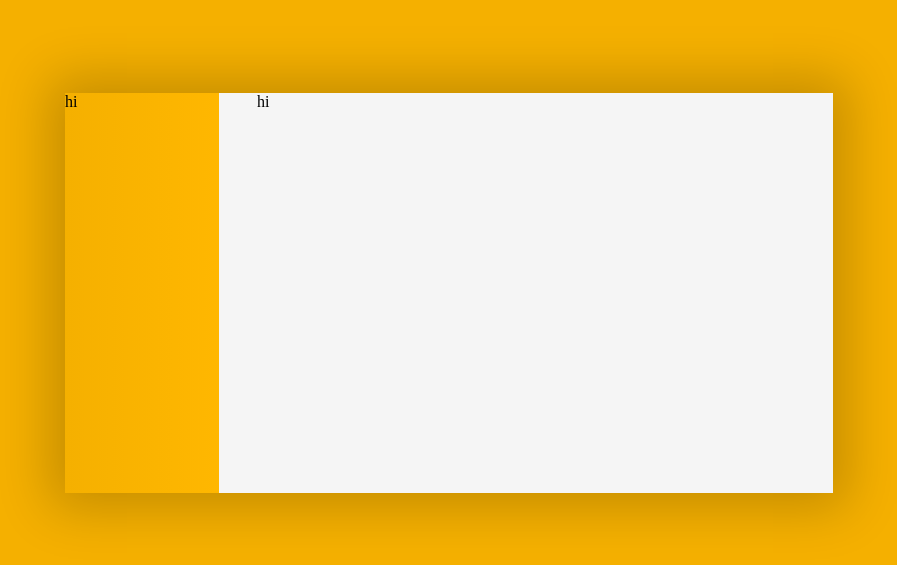
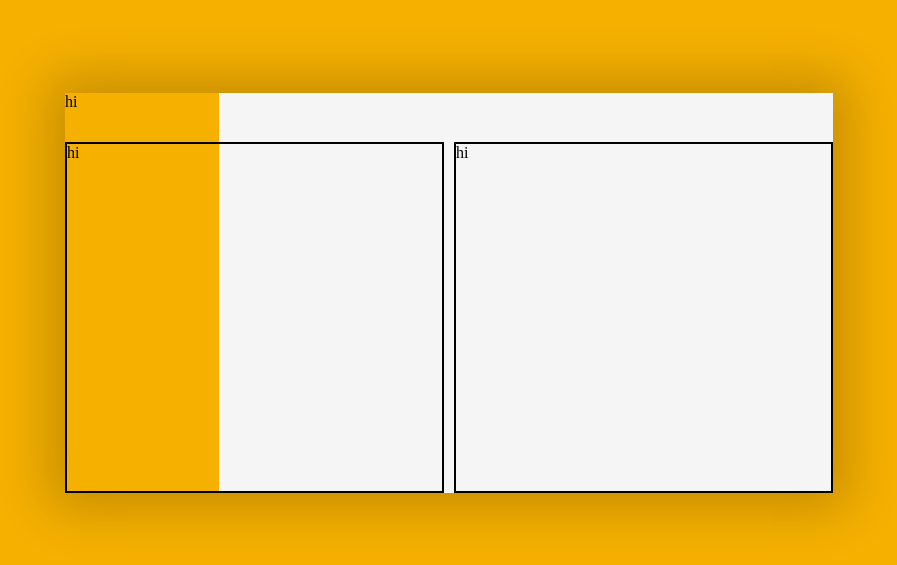
Before and after one commit to TERADA-DANTE/LPs, a React (Create React App) app in the folder mandarine/: page / in a window 1280 px wide. Shown: the part 107-672 px from the top of the page, without its empty margins (191-1088 px from the left). Built offline with nearby package versions, Linux system fonts and the light colour scheme.

Commit message:
Define container grid

```diff
--- a/mandarine/src/components/container/Album.js
+++ b/mandarine/src/components/container/Album.js
@@ -1,4 +1,4 @@
-
+import '../../styles/Album.css'
 function Album() {
     return (
         <div className={'Album'}>
--- a/mandarine/src/components/container/Container.js
+++ b/mandarine/src/components/container/Container.js
@@ -1,9 +1,11 @@
 import '../../styles/Container.css'
+import Header from './Header'
 import Album from './Album'
 import Description from './Description'
 function Container() {
     return (
         <div className={'Container'}>
+            <Header />
             <Album />
             <Description />
         </div>
--- a/mandarine/src/components/container/Description.js
+++ b/mandarine/src/components/container/Description.js
@@ -1,4 +1,4 @@
-//import '../../styles/ContainerR.css'
+import '../../styles/Description.css'
 
 function Description() {
     return (
--- /dev/null
+++ b/mandarine/src/components/container/Header.js
@@ -0,0 +1,11 @@
+import '../../styles/Header.css'
+
+function Header() {
+    return (
+        <div className={'Header'}>
+            hi
+        </div>
+    )
+}
+
+export default Header
--- /dev/null
+++ b/mandarine/src/styles/Album.css
@@ -0,0 +1,4 @@
+.Album{
+    border: 2px solid black;
+    grid-area: Album;
+}
--- a/mandarine/src/styles/Container.css
+++ b/mandarine/src/styles/Container.css
@@ -1,14 +1,18 @@
 
 .Container{
     display: grid;
-    grid-template-columns: 1fr 3fr;
+    grid-template-rows: 1fr 9fr;
+    grid-template-columns: repeat(2, 1fr);
+    grid-template-areas:
+    "Header Header"
+    "Album Description";
+    gap: 10px;
     width: 768px;
     height: 400px;
-    background: linear-gradient(90deg, rgba(245,176,0,1) 0%, rgba(255,183,0,1) 20%, rgba(245,245,245,1) 20%);
+    background: linear-gradient(90deg, #f5b000 0%, #f5b000 20%, rgba(245,245,245,1) 20%);
     border: none;
     box-shadow: 0px 0px 50px 15px rgba(0,0,0,0.2);
 }
-
 @media (max-width : 550px){
     .Container{
         width: 90vw;
--- /dev/null
+++ b/mandarine/src/styles/Description.css
@@ -0,0 +1,4 @@
+.Description{
+    grid-area: Description;
+    border: 2px solid black;
+}
--- /dev/null
+++ b/mandarine/src/styles/Header.css
@@ -0,0 +1,3 @@
+.Header{
+    grid-area: Header;
+}
```
Also changed, not shown: 1 other file (tests, documents, lock files or other folders).
